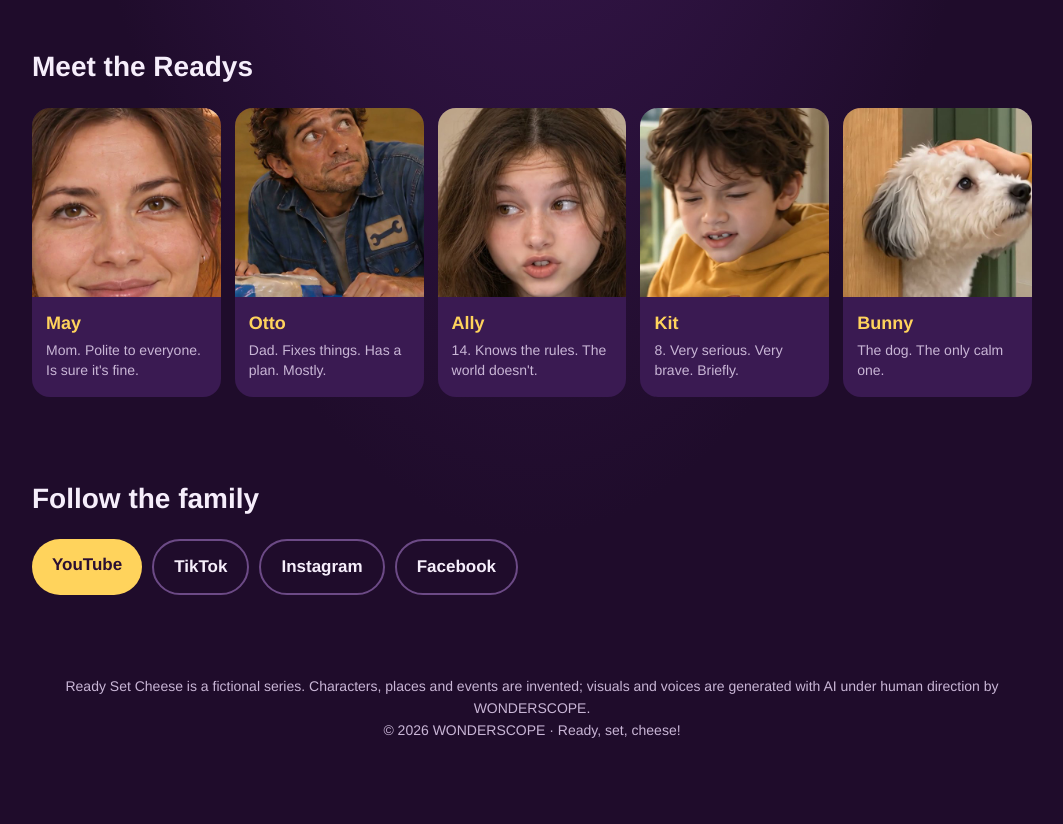
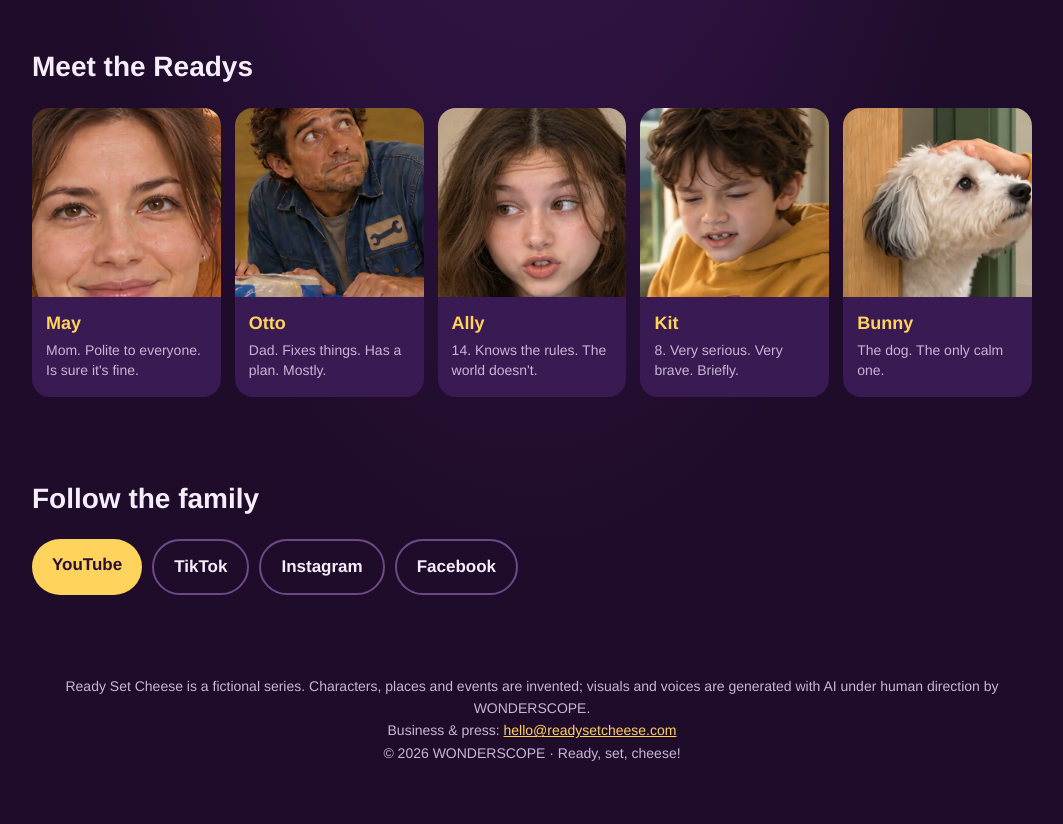
Before and after one commit to willing458/readysetcheese-site, a plain HTML site: page index.html in a window 1280 px wide. Shown: the part 958-1782 px from the top of the page, without its empty margins (108-1171 px from the left). Before the commit the page ends 1760 px from the top, so only its background shows below. Drawn offline with Linux system fonts and the light colour scheme.

Commit message:
Add contact email
Co-Authored-By: Claude Opus 5.5 <noreply@anthropic.com>

```diff
--- a/index.html
+++ b/index.html
@@ -95,6 +95,7 @@ footer{padding:40px 0 60px;color:var(--muted);font-size:14px;text-align:center}
 
   <footer>
     Ready Set Cheese is a fictional series. Characters, places and events are invented; visuals and voices are generated with AI under human direction by WONDERSCOPE.<br>
+    Business &amp; press: <a href="mailto:hello@readysetcheese.com">hello@readysetcheese.com</a><br>
     © 2026 WONDERSCOPE · Ready, set, cheese!
   </footer>
 </div>
```
